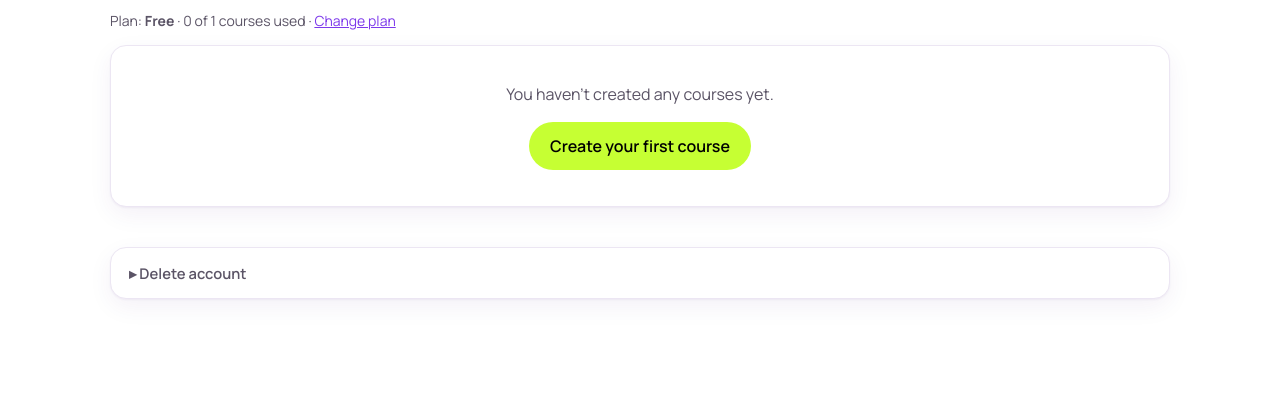
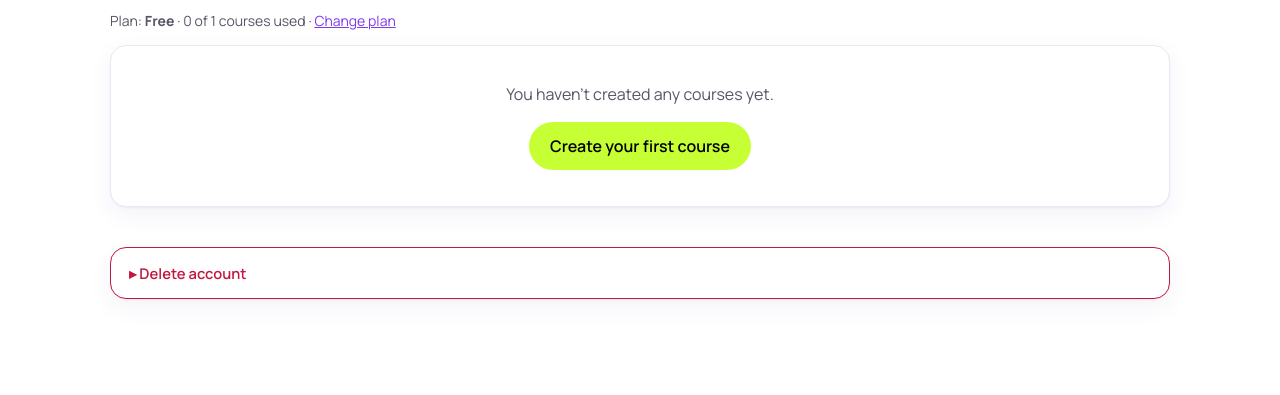
Before and after one commit to anna-gurina1/Hackathon, a Flask app: page /account in a window 1280 px wide. Shown: the part 558-953 px from the top of the page. Run offline with Flask 3, Linux system fonts and the light colour scheme; the visitor is signed in with stand-in values (Sample User, id 1); data that the repository does not hold is empty; some libraries are stand-ins or nearby versions; some web fonts are replaced.

Commit message:
добавление красного цвета удаления аккаунта

```diff
--- a/frontend/static/css/pages.css
+++ b/frontend/static/css/pages.css
@@ -819,11 +819,13 @@ a.lesson-row:hover { border-color: var(--accent); }
 .toast.is-visible { opacity: 1; transform: translate(-50%, 0); }
 
 /* My account: "Delete account" block */
-.danger-zone { margin-top: 40px; padding: 0; border-color: var(--line); }
+.danger-zone { margin-top: 40px; padding: 0; border-color: var(--error-ink); }
 .danger-zone > summary {
   padding: 14px 18px; cursor: pointer; list-style: none;
-  color: var(--ink-soft); font-weight: 600; font-size: .92rem;
+  color: var(--error-ink); font-weight: 600; font-size: .92rem;
+  border-radius: var(--radius);
 }
+.danger-zone > summary:hover { background: var(--error-bg); }
 .danger-zone > summary::-webkit-details-marker { display: none; }
 .danger-zone > summary::before { content: "▸ "; }
 .danger-zone[open] > summary::before { content: "▾ "; }
```
